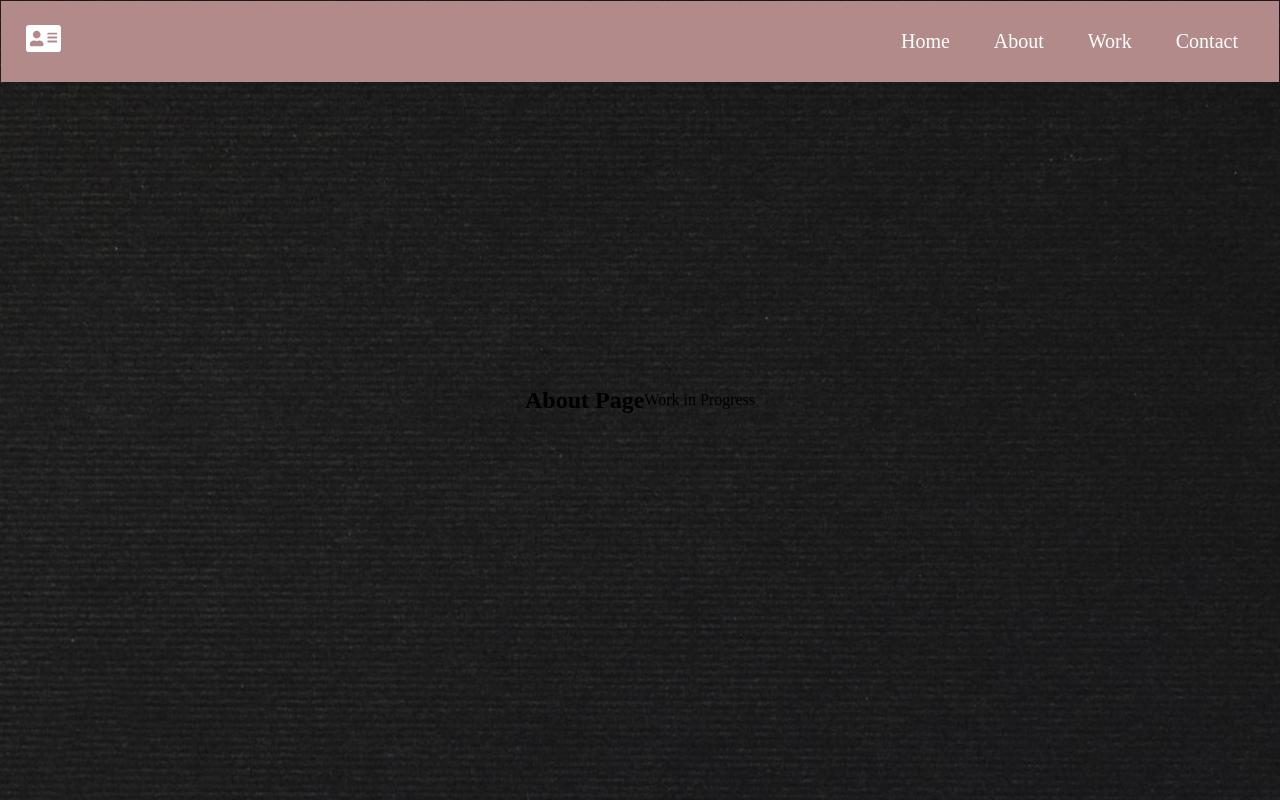
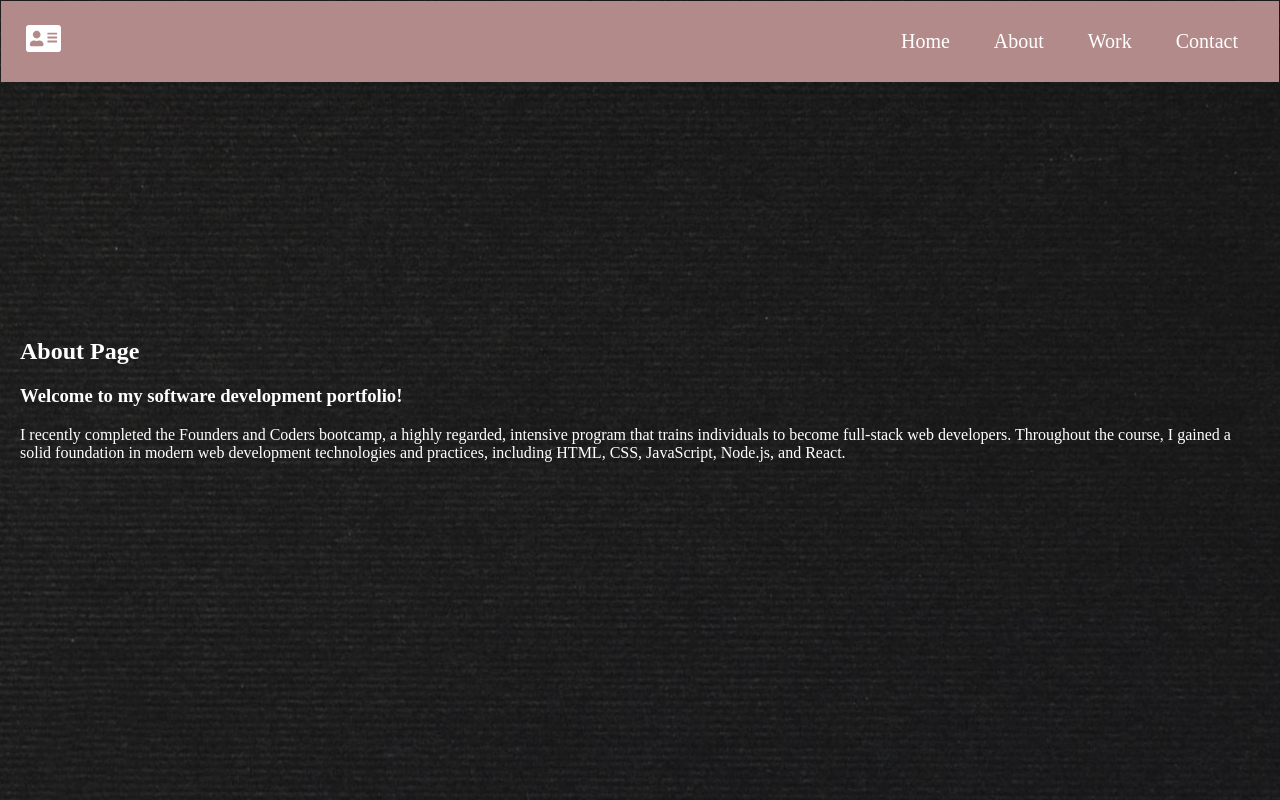
Before and after one commit to SurPun/Suraj-Portfolio, a Next.js app: page /about in a window 1280 px wide. Built offline with nearby package versions, Linux system fonts and the light colour scheme.

Commit message:
About page

```diff
--- a/pages/about.js
+++ b/pages/about.js
@@ -2,10 +2,18 @@ import React from "react";
 
 const About = () => {
   return (
-    <div className="center">
+    <div className="aboutDiv">
       <h2>About Page</h2>
 
-      <p>Work in Progress</p>
+      <h3>Welcome to my software development portfolio!</h3>
+
+      <p>
+        I recently completed the Founders and Coders bootcamp, a highly
+        regarded, intensive program that trains individuals to become full-stack
+        web developers. Throughout the course, I gained a solid foundation in
+        modern web development technologies and practices, including HTML, CSS,
+        JavaScript, Node.js, and React.
+      </p>
     </div>
   );
 };
--- a/styles/Main.scss
+++ b/styles/Main.scss
@@ -425,3 +425,8 @@ nav {
     width: 100%;
   }
 }
+
+.aboutDiv {
+  color: white;
+  margin: 20px;
+}
```
